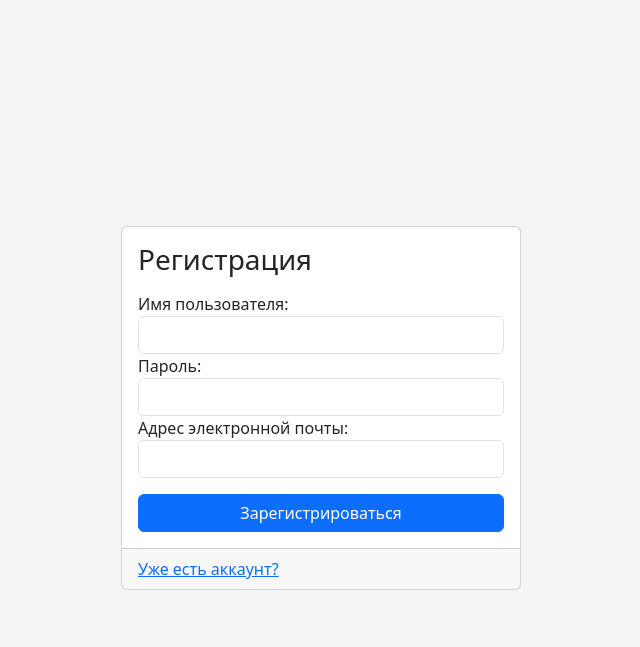
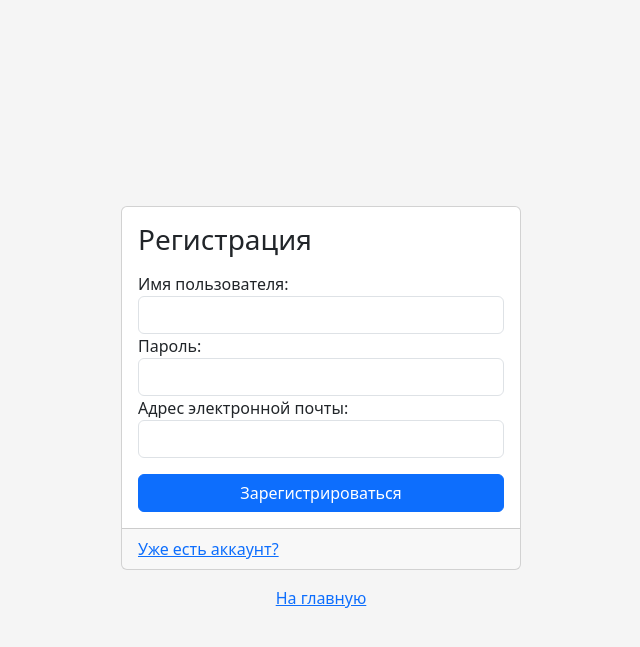
Before and after one commit to kaluginpeter/django-cashapp, a Django app: page /accounts/register/ in a window 1280 px wide. Shown: the top 647 px of the page, without its empty margins (319-959 px from the left). Run offline with Django 4.2, Linux system fonts and the light colour scheme.

Commit message:
Added home link to some pages

```diff
--- a/accounts/templates/registration/login.html
+++ b/accounts/templates/registration/login.html
@@ -38,5 +38,9 @@
                 <a href="{% url 'register' %}">Еше нет аккаунта?</a>
             </div>
         </div>
+        <div class='d-flex justify-content-center mt-3'>
+            <a class="text-center" href="/">На главную</a>
+        </div>
+
     </main>
 {% endblock %}
--- a/accounts/templates/registration/password_reset_complete.html
+++ b/accounts/templates/registration/password_reset_complete.html
@@ -8,5 +8,8 @@
             <h3 class="alert-heading">Пароль был изменен!</h3>
             <a href="{% url 'login' %}">Войти заново?</a>
         </div>
+        <div class='d-flex justify-content-center mt-3'>
+            <a class="text-center" href="/">На главную</a>
+        </div>
     </main>
 {% endblock %}
--- a/accounts/templates/registration/password_reset_done.html
+++ b/accounts/templates/registration/password_reset_done.html
@@ -8,5 +8,8 @@
             Если они
             не пришли в течение нескольких минут, проверьте свою папку со спамом.
         </div>
+        <div class='d-flex justify-content-center mt-3'>
+            <a class="text-center" href="/">На главную</a>
+        </div>
     </main>
 {% endblock %}
--- a/accounts/templates/registration/password_reset_form.html
+++ b/accounts/templates/registration/password_reset_form.html
@@ -22,5 +22,8 @@
                 </form>
             </div>
         </div>
+        <div class='d-flex justify-content-center mt-3'>
+            <a class="text-center" href="/">На главную</a>
+        </div>
     </main>
 {% endblock %}
--- a/accounts/templates/registration/registration.html
+++ b/accounts/templates/registration/registration.html
@@ -35,5 +35,8 @@
                 <a href="{% url 'login' %}">Уже есть аккаунт?</a>
             </div>
         </div>
+        <div class='d-flex justify-content-center mt-3'>
+            <a class="text-center" href="/">На главную</a>
+        </div>
     </main>
 {% endblock %}
```
